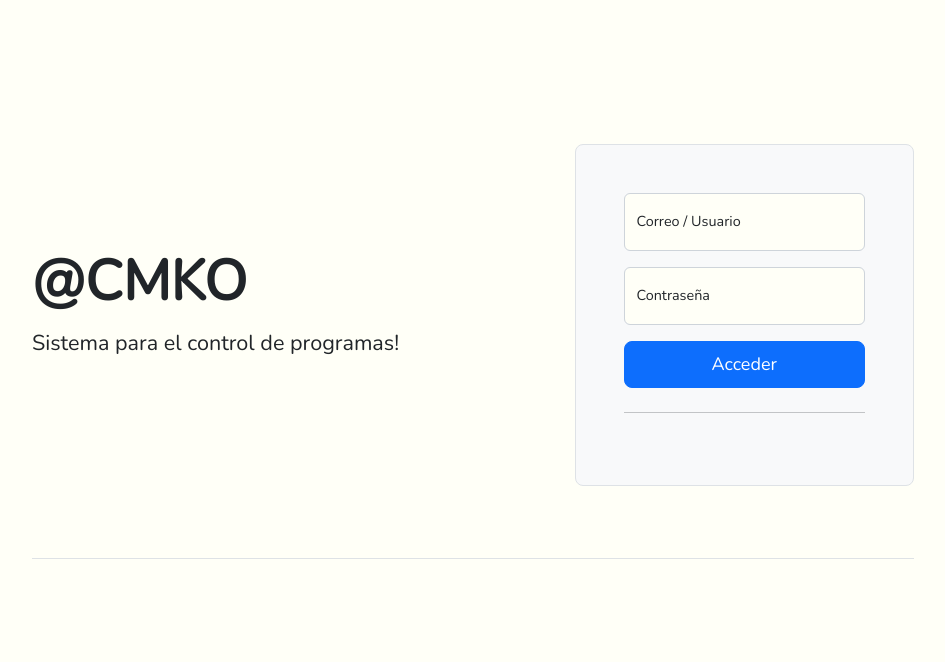
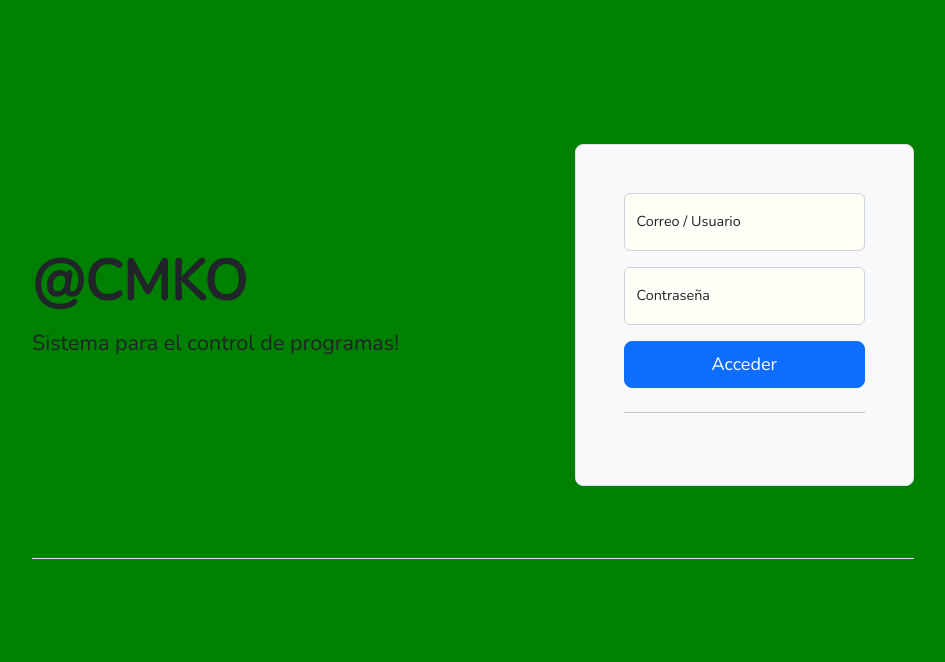
Before and after one commit to hunt84-cmd/fichas1, a Laravel app: page /login in a window 1280 px wide. Shown: the top 662 px of the page, without its empty margins (167-1112 px from the left). Run offline with Laravel 12, Linux system fonts and the light colour scheme; style sheets or scripts are compiled from the project's sources; some libraries are stand-ins or nearby versions.

Commit message:
Checkpoint before follow-up message
Co-authored-by: bernardo1984 <bernardo1984@gmail.com>

```diff
--- a/resources/views/layouts/login.blade.php
+++ b/resources/views/layouts/login.blade.php
@@ -16,7 +16,7 @@
     <!-- Scripts -->
     @vite(['resources/sass/app.scss', 'resources/js/app.js'])
 </head>
-<body>
+<body style="background-color: green;">
 
 {{--@include('parcial.nav')--}}
 
```
